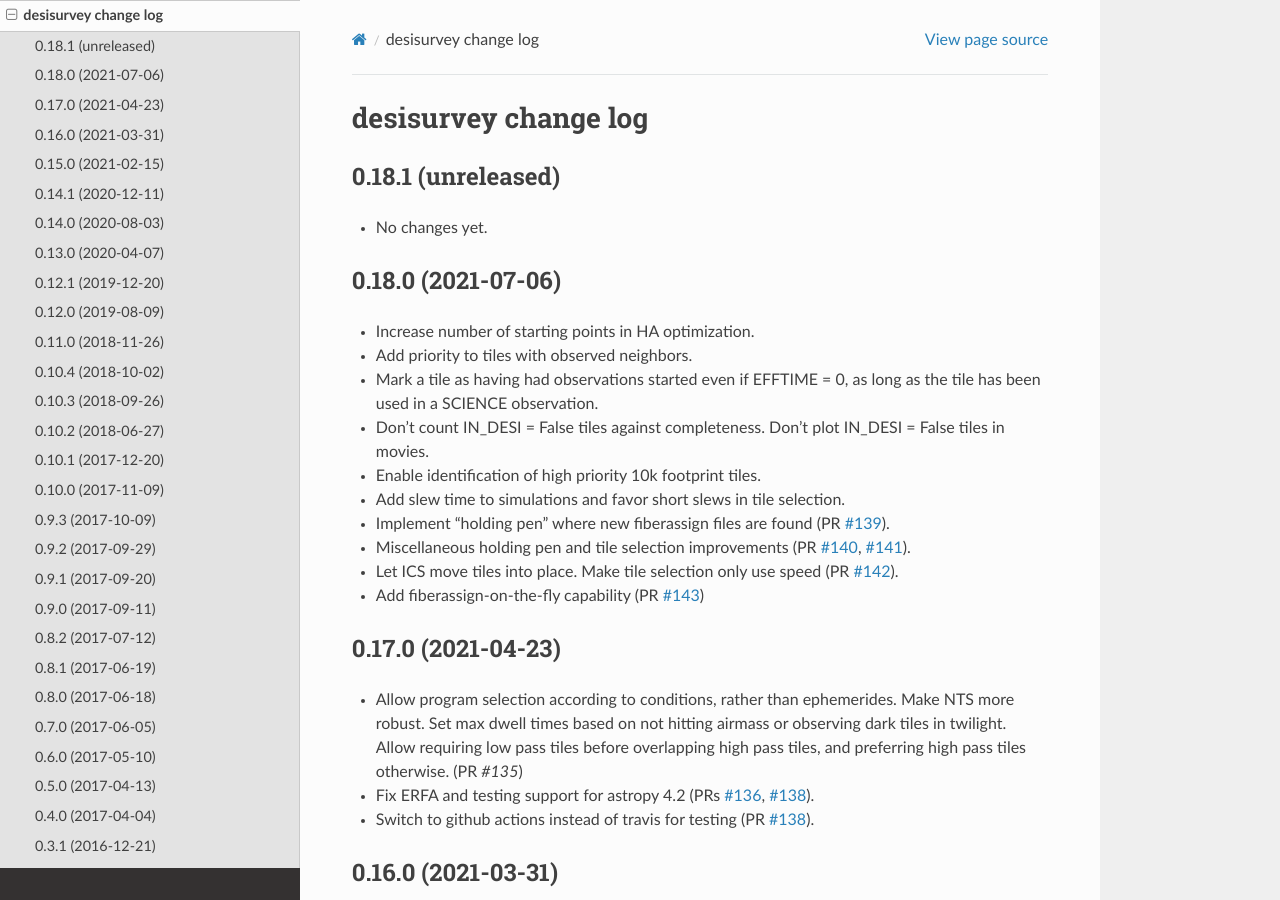
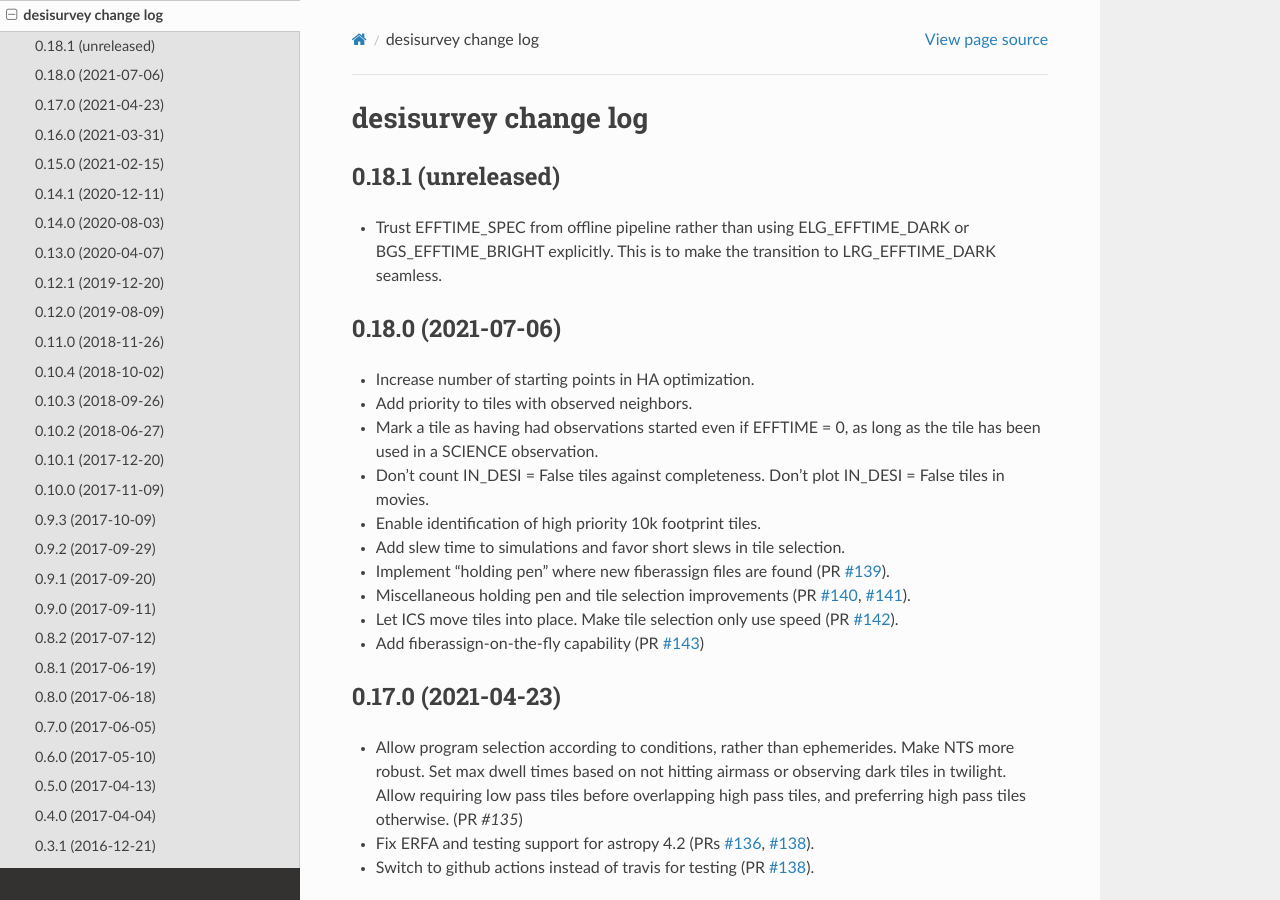
Before and after one commit to desihub/desisurvey, a Sphinx documentation site: the page built from doc/changes.rst, in a window 1280 px wide and 900 px high. Built offline with Sphinx 7.4.7 and the Read the Docs theme 2.0.0, drawn with Linux system fonts in a browser that asks for light colours.

Commit message:
Update changes.rst.

```diff
--- a/doc/changes.rst
+++ b/doc/changes.rst
@@ -5,7 +5,9 @@ desisurvey change log
 0.18.1 (unreleased)
 -------------------
 
-* No changes yet.
+* Trust EFFTIME_SPEC from offline pipeline rather than using
+  ELG_EFFTIME_DARK or BGS_EFFTIME_BRIGHT explicitly.  This is to make
+  the transition to LRG_EFFTIME_DARK seamless.
 
 0.18.0 (2021-07-06)
 -------------------
```
